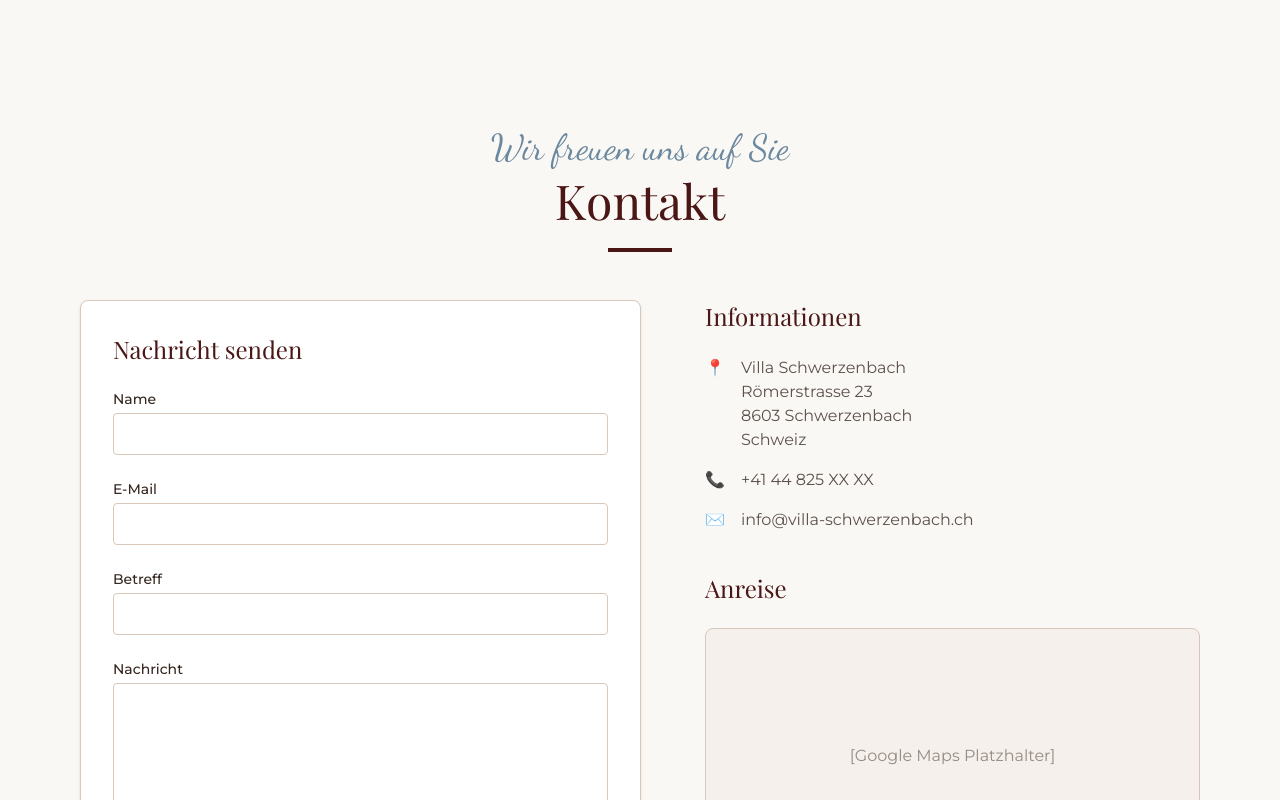
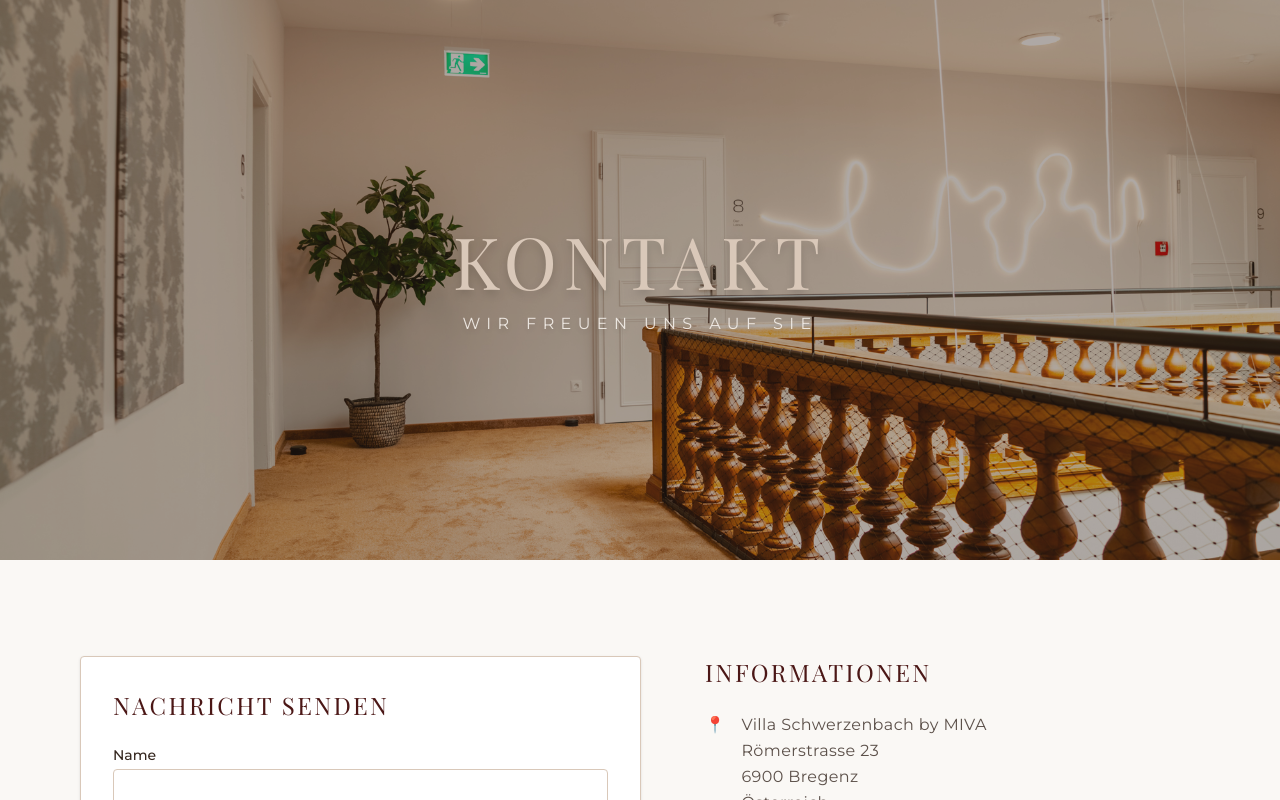
Before and after one commit to DiegoZechner/Villa-Schwerzenbach, a Next.js app: page /contact in a window 1280 px wide. Shown: the top 800 px of the page. Built offline with nearby package versions, Linux system fonts and the light colour scheme; a web font is replaced by a local one.

Commit message:
feat: unify subpages with reusable PageHero and consistent design

```diff
--- a/src/app/cafe/page.tsx
+++ b/src/app/cafe/page.tsx
@@ -1,23 +1,15 @@
-import { SectionHeading } from '@/components/ui/SectionHeading';
+import PageHero from '@/components/ui/PageHero';
 import { Button } from '@/components/ui/Button';
 import Link from 'next/link';
 
 export default function CafePage() {
   return (
-    <div className="flex flex-col min-h-screen">
-      <section className="relative h-[60vh] flex items-center justify-center">
-        <div className="absolute inset-0 bg-espresso/50 z-10" />
-        <div
-          className="absolute inset-0 bg-cover bg-center"
-          style={{ backgroundImage: "url('/images/hero/hero-1.jpg')" }}
-        />
-        <div className="relative z-20 text-center px-4">
-          <h1 className="font-serif text-5xl md:text-7xl text-cream mb-4 drop-shadow-md">
-            Café Schwerzenbach
-          </h1>
-          <p className="font-script text-3xl text-cream-light opacity-90">Kaffee, Kuchen & Begegnungen</p>
-        </div>
-      </section>
+    <div className="flex flex-col min-h-screen relative z-10">
+      <PageHero
+        title="Café Schwerzenbach"
+        subtitle="Kaffee, Kuchen & Begegnungen"
+        image="/images/home/eat.jpg"
+      />
 
       <section className="py-24 bg-background">
         <div className="container mx-auto px-4 max-w-4xl text-center">
--- a/src/app/contact/page.tsx
+++ b/src/app/contact/page.tsx
@@ -1,17 +1,22 @@
-import { SectionHeading } from '@/components/ui/SectionHeading';
+import PageHero from '@/components/ui/PageHero';
 import { Input } from '@/components/ui/Input';
 import { Button } from '@/components/ui/Button';
 
 export default function ContactPage() {
   return (
-    <div className="pt-32 pb-24 bg-background min-h-screen">
+    <div className="flex flex-col min-h-screen bg-background relative z-10">
+      <PageHero
+        title="Kontakt"
+        subtitle="Wir freuen uns auf Sie"
+        image="/images/home/meet.jpg"
+      />
+
+      <section className="py-24">
         <div className="container mx-auto px-4 max-w-6xl">
-        <SectionHeading title="Kontakt" subtitle="Wir freuen uns auf Sie" />
-
-        <div className="flex flex-col lg:flex-row gap-16 mt-12">
+          <div className="flex flex-col lg:flex-row gap-16">
             {/* Contact Form */}
-          <div className="flex-1 bg-white p-8 rounded-lg shadow-sm border border-cream">
-            <h3 className="font-serif text-2xl text-bordeaux mb-6">Nachricht senden</h3>
+            <div className="flex-1 bg-white p-8 rounded-sm shadow-sm border border-cream">
+              <h3 className="font-serif text-2xl text-bordeaux mb-6 uppercase tracking-widest">Nachricht senden</h3>
               <form className="space-y-6">
                 <Input label="Name" required />
                 <Input label="E-Mail" type="email" required />
@@ -23,39 +28,40 @@ export default function ContactPage() {
                     className="w-full px-4 py-3 border border-cream rounded-sm focus:outline-none focus:ring-2 focus:ring-bordeaux bg-white h-40"
                   ></textarea>
                 </div>
-              <Button type="button" className="w-full">Senden</Button>
+                <Button type="button" className="w-full bg-bordeaux text-white hover:bg-villa-red rounded-sm">Senden</Button>
               </form>
             </div>
 
             {/* Contact Info & Map Placeholder */}
-          <div className="flex-1 space-y-10">
+            <div className="flex-1 space-y-12">
               <div>
-              <h3 className="font-serif text-2xl text-bordeaux mb-6">Informationen</h3>
-              <div className="space-y-4 text-espresso/80">
+                <h3 className="font-serif text-2xl text-bordeaux mb-6 uppercase tracking-widest">Informationen</h3>
+                <div className="space-y-6 text-espresso/80 font-sans tracking-wide leading-relaxed">
                   <p className="flex gap-4">
-                  <span className="text-villa-blue">📍</span>
-                  <span>Villa Schwerzenbach<br/>Römerstrasse 23<br/>8603 Schwerzenbach<br/>Schweiz</span>
+                    <span className="text-bordeaux font-bold">📍</span>
+                    <span>Villa Schwerzenbach by MIVA<br/>Römerstrasse 23<br/>6900 Bregenz<br/>Österreich</span>
                   </p>
                   <p className="flex gap-4 items-center">
-                  <span className="text-villa-blue">📞</span>
-                  <span>+41 44 825 XX XX</span>
+                    <span className="text-bordeaux font-bold">📞</span>
+                    <span>+43 5574 123456</span>
                   </p>
                   <p className="flex gap-4 items-center">
-                  <span className="text-villa-blue">✉️</span>
-                  <a href="mailto:info@villa-schwerzenbach.ch" className="hover:text-bordeaux transition-colors">info@villa-schwerzenbach.ch</a>
+                    <span className="text-bordeaux font-bold">✉️</span>
+                    <a href="mailto:info@villa-schwerzenbach.at" className="hover:text-bordeaux transition-colors">info@villa-schwerzenbach.at</a>
                   </p>
                 </div>
               </div>
 
               <div>
-              <h3 className="font-serif text-2xl text-bordeaux mb-6">Anreise</h3>
-              <div className="bg-cream-light h-64 rounded-lg flex items-center justify-center text-espresso/50 border border-cream">
+                <h3 className="font-serif text-2xl text-bordeaux mb-6 uppercase tracking-widest">Anreise</h3>
+                <div className="bg-cream-light h-64 rounded-sm flex items-center justify-center text-espresso/50 border border-cream font-mono text-sm tracking-widest uppercase">
                   [Google Maps Platzhalter]
                 </div>
               </div>
             </div>
           </div>
         </div>
+      </section>
     </div>
   );
 }
--- a/src/app/events/page.tsx
+++ b/src/app/events/page.tsx
@@ -1,4 +1,4 @@
-import { SectionHeading } from '@/components/ui/SectionHeading';
+import PageHero from '@/components/ui/PageHero';
 import { Card, CardContent } from '@/components/ui/Card';
 import { Button } from '@/components/ui/Button';
 import Link from 'next/link';
@@ -10,46 +10,38 @@ export default function EventsPage() {
       title: 'Sounds from the Villa',
       subtitle: 'Live-Musik-Abende jeden Freitag',
       description: 'Lassen Sie die Woche bei entspannten Klängen ausklingen. Jeden Freitagabend begrüssen wir lokale Künstler in unserer Lounge.',
-      image: '/images/hero/hero-1.jpg'
+      image: '/images/home/celebrate.jpg'
     },
     {
       id: 2,
       title: 'Wine & Dine',
       subtitle: 'Kulinarische Weinabende',
       description: 'Ein exklusives 5-Gänge-Menü, perfekt abgestimmt mit erlesenen Weinen aus der Region und darüber hinaus.',
-      image: '/images/gallery/gallery-1.jpg'
+      image: '/images/home/eat.jpg'
     },
     {
       id: 3,
       title: 'Private Celebrations',
       subtitle: 'Feiern in exklusivem Rahmen',
       description: 'Ob Hochzeit, runder Geburtstag oder Jubiläum – die Villa bietet den perfekten Rahmen für Ihre unvergesslichen Momente.',
-      image: '/images/hero/hero-1.jpg'
+      image: '/images/home/celebrate.jpg'
     },
     {
       id: 4,
       title: 'Corporate Events',
       subtitle: 'Meetings und Teambuilding',
       description: 'Inspirierende Räumlichkeiten für produktive Meetings, Workshops oder das nächste Firmenfest.',
-      image: '/images/gallery/gallery-1.jpg'
+      image: '/images/home/meet.jpg'
     }
   ];
 
   return (
-    <div className="flex flex-col min-h-screen">
-      <section className="relative h-[60vh] flex items-center justify-center">
-        <div className="absolute inset-0 bg-espresso/50 z-10" />
-        <div
-          className="absolute inset-0 bg-cover bg-center"
-          style={{ backgroundImage: "url('/images/gallery/gallery-1.jpg')" }}
-        />
-        <div className="relative z-20 text-center px-4">
-          <h1 className="font-serif text-5xl md:text-7xl text-cream mb-4 drop-shadow-md">
-            Events & Veranstaltungen
-          </h1>
-          <p className="font-script text-3xl text-cream-light opacity-90">Momente, die bleiben</p>
-        </div>
-      </section>
+    <div className="flex flex-col min-h-screen relative z-10">
+      <PageHero
+        title="Events"
+        subtitle="Momente, die bleiben"
+        image="/images/home/celebrate.jpg"
+      />
 
       <section className="py-24 bg-background">
         <div className="container mx-auto px-4 max-w-6xl">
--- a/src/app/gallery/page.tsx
+++ b/src/app/gallery/page.tsx
@@ -1,28 +1,31 @@
-import { SectionHeading } from '@/components/ui/SectionHeading';
+import PageHero from '@/components/ui/PageHero';
 import GalleryGrid from '@/components/gallery/GalleryGrid';
 
 export default function GalleryPage() {
-  // Mock images for MVP
   const images = [
-    { id: '1', url: '/images/hero/hero-1.jpg', category: 'Zimmer', alt: 'Zimmer' },
-    { id: '2', url: '/images/gallery/gallery-1.jpg', category: 'Villa', alt: 'Villa' },
-    { id: '3', url: '/images/hero/hero-1.jpg', category: 'Events', alt: 'Event' },
-    { id: '4', url: '/images/gallery/gallery-1.jpg', category: 'Café', alt: 'Café' },
-    { id: '5', url: '/images/hero/hero-1.jpg', category: 'Zimmer', alt: 'Zimmer' },
-    { id: '6', url: '/images/gallery/gallery-1.jpg', category: 'Events', alt: 'Event' },
-    { id: '7', url: '/images/hero/hero-1.jpg', category: 'Villa', alt: 'Villa' },
-    { id: '8', url: '/images/gallery/gallery-1.jpg', category: 'Café', alt: 'Café' },
+    { id: '1', url: '/images/home/stay.jpg', category: 'Apartments', alt: 'Apartment' },
+    { id: '2', url: '/images/home/lobby.jpg', category: 'Villa', alt: 'Lobby' },
+    { id: '3', url: '/images/home/celebrate.jpg', category: 'Events', alt: 'Event' },
+    { id: '4', url: '/images/home/eat.jpg', category: 'Restaurant', alt: 'Restaurant' },
+    { id: '5', url: '/images/rooms/top-04.jpg', category: 'Apartments', alt: 'Salon Bordeaux' },
+    { id: '6', url: '/images/rooms/top-10.jpg', category: 'Apartments', alt: 'Belle Epoque' },
+    { id: '7', url: '/images/rooms/top-12.jpg', category: 'Apartments', alt: 'Villa Suite' },
+    { id: '8', url: '/images/home/meet.jpg', category: 'Events', alt: 'Meet' },
   ];
 
   return (
-    <div className="pt-32 pb-24 bg-background min-h-screen">
-      <div className="container mx-auto px-4 md:px-8">
-        <SectionHeading
-          title="Galerie"
-          subtitle="Einblicke in die Villa"
-        />
-        <GalleryGrid images={images} />
-      </div>
+    <div className="flex flex-col min-h-screen bg-background relative z-10">
+      <PageHero
+        title="Galerie"
+        subtitle="Einblicke in die Villa"
+        image="/images/home/lobby.jpg"
+      />
+
+      <section className="py-24">
+        <div className="container mx-auto px-4 md:px-8">
+          <GalleryGrid images={images} />
+        </div>
+      </section>
     </div>
   );
 }
--- a/src/app/rooms/page.tsx
+++ b/src/app/rooms/page.tsx
@@ -1,25 +1,26 @@
-import { SectionHeading } from '@/components/ui/SectionHeading';
+import PageHero from '@/components/ui/PageHero';
 import RoomGrid from '@/components/booking/RoomGrid';
 
 export default function RoomsPage() {
-  // Mock data for MVP
   const rooms = [
-    { id: '1', slug: 'classic-1', name: 'Classic Room', category: 'Classic', price: 150, capacity: 2, size: 22, image: '/images/hero/hero-1.jpg' },
-    { id: '2', slug: 'comfort-1', name: 'Comfort Room', category: 'Comfort', price: 180, capacity: 2, size: 26, image: '/images/gallery/gallery-1.jpg' },
-    { id: '3', slug: 'superior-1', name: 'Superior Room', category: 'Superior', price: 220, capacity: 2, size: 32, image: '/images/hero/hero-1.jpg' },
-    { id: '4', slug: 'deluxe-1', name: 'Deluxe Room', category: 'Deluxe', price: 280, capacity: 3, size: 40, image: '/images/gallery/gallery-1.jpg' },
-    { id: '5', slug: 'suite-1', name: 'Villa Suite', category: 'Suite', price: 350, capacity: 4, size: 55, image: '/images/hero/hero-1.jpg' },
+    { id: '1', slug: 'salon-bordeaux', name: 'Top 04 - Salon Bordeaux', category: 'Comfort', price: 180, capacity: 2, size: 24, image: '/images/rooms/top-04.jpg' },
+    { id: '2', slug: 'belle-epoque', name: 'Top 10 - Belle Époque', category: 'Deluxe', price: 280, capacity: 2, size: 38, image: '/images/rooms/top-10.jpg' },
+    { id: '3', slug: 'villa-suite', name: 'Top 12 - Villa Suite', category: 'Suite', price: 380, capacity: 4, size: 65, image: '/images/rooms/top-12.jpg' },
   ];
 
   return (
-    <div className="pt-32 pb-24 bg-background min-h-screen">
-      <div className="container mx-auto px-4 md:px-8">
-        <SectionHeading
-          title="Unsere Zimmer"
-          subtitle="Ein Zuhause auf Zeit"
-        />
-        <RoomGrid initialRooms={rooms} />
-      </div>
+    <div className="flex flex-col min-h-screen bg-background relative z-10">
+      <PageHero
+        title="Apartments"
+        subtitle="STAY • RELAX • ENJOY"
+        image="/images/home/stay.jpg"
+      />
+
+      <section className="py-24">
+        <div className="container mx-auto px-4 md:px-8">
+          <RoomGrid initialRooms={rooms} />
+        </div>
+      </section>
     </div>
   );
 }
--- /dev/null
+++ b/src/components/ui/PageHero.tsx
@@ -0,0 +1,24 @@
+import Image from 'next/image';
+
+interface PageHeroProps {
+  title: string;
+  subtitle: string;
+  image: string;
+}
+
+export default function PageHero({ title, subtitle, image }: PageHeroProps) {
+  return (
+    <section className="relative h-[60vh] md:h-[70vh] flex items-center justify-center overflow-hidden">
+      <Image src={image} alt={title} fill className="object-cover" priority />
+      <div className="absolute inset-0 bg-espresso/40 z-10" />
+      <div className="relative z-20 text-center px-4">
+        <h1 className="font-serif text-5xl md:text-7xl text-cream mb-4 drop-shadow-lg uppercase tracking-widest">
+          {title}
+        </h1>
+        <p className="font-sans text-sm md:text-base tracking-[0.4em] uppercase text-cream-light opacity-90 drop-shadow-md">
+          {subtitle}
+        </p>
+      </div>
+    </section>
+  );
+}
```
Lines whose indentation alone changed are shown as unchanged.
